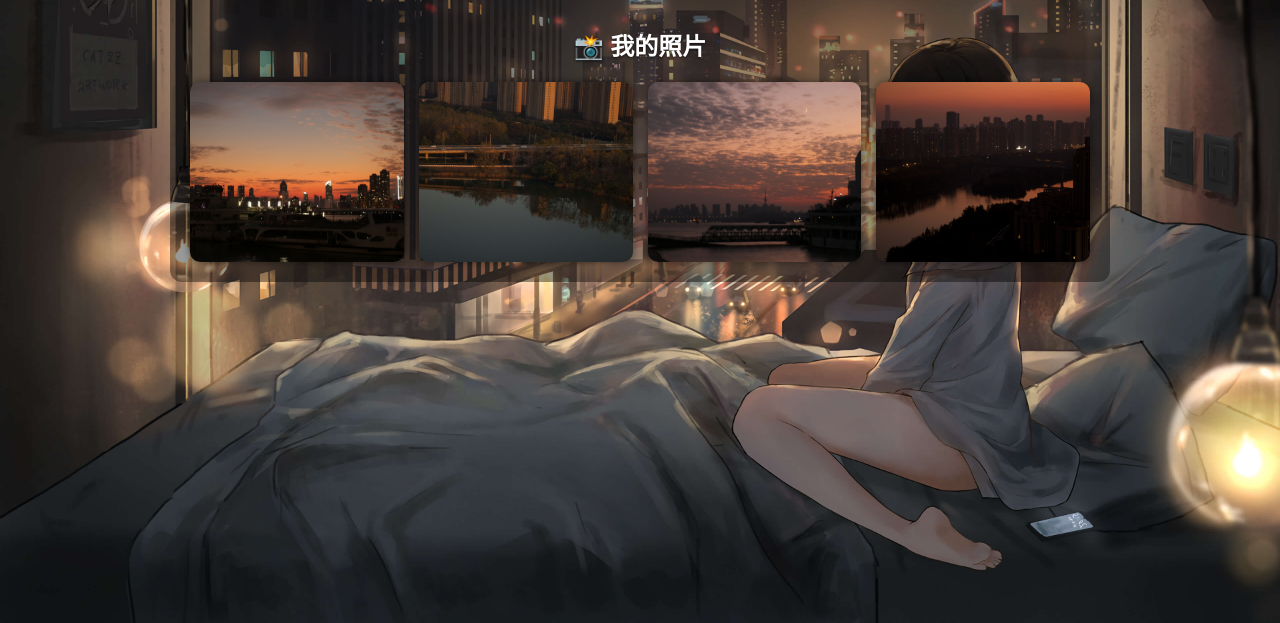
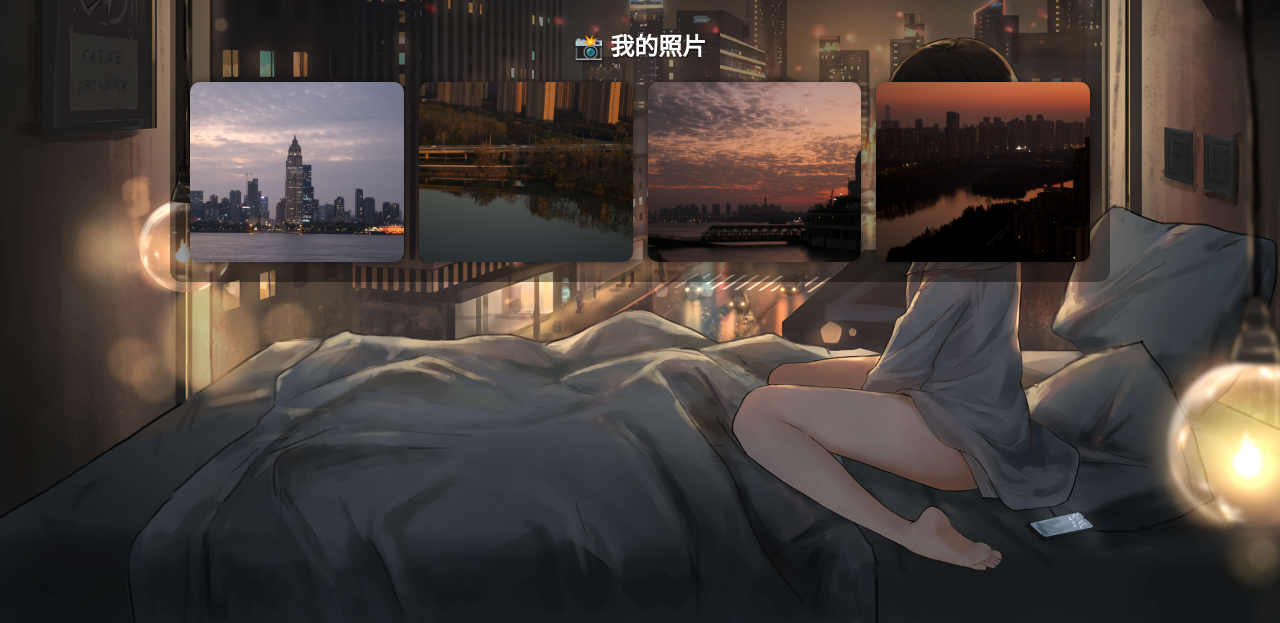
Before and after one commit to wanggougou183/wanggougou183.github.io, a plain HTML site: page index.html in a window 1280 px wide. Shown: the part 177-800 px from the top of the page. Drawn offline with Linux system fonts and the light colour scheme.

Commit message:
Update index.html

```diff
--- a/index.html
+++ b/index.html
@@ -69,7 +69,7 @@
         <h2>📸 我的照片</h2>
 
         <div class="gallery">
-            <img src="夜幕降临.jpg">
+            <img src="灯火通明.jpg">
             <img src="河边老桥.jpg">
             <img src="江滩傍晚.jpg">
             <img src="门前小河.jpg">
```
